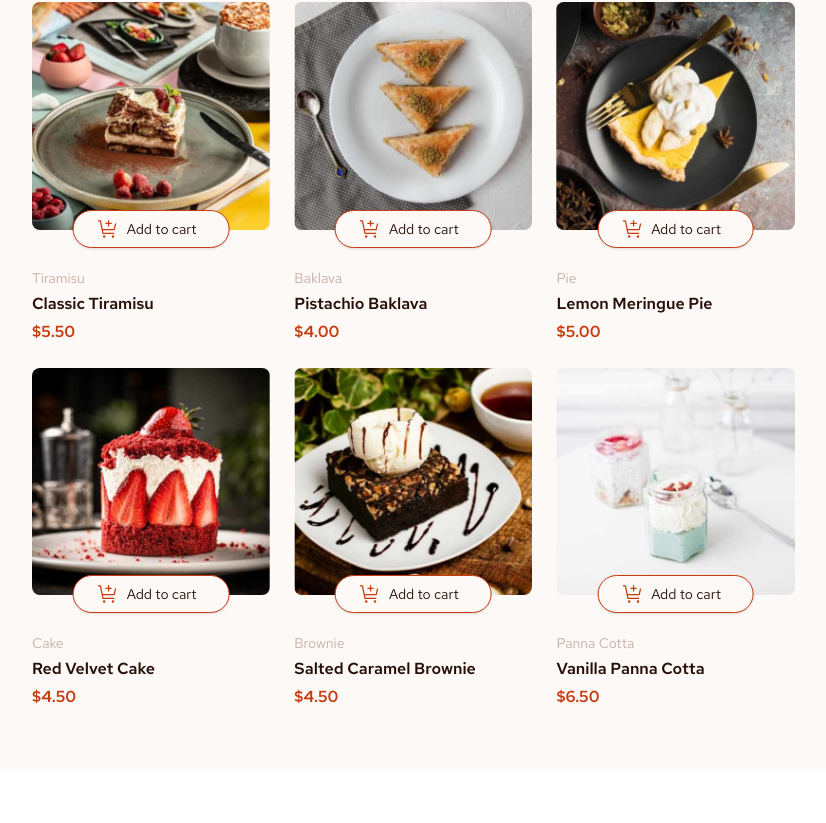
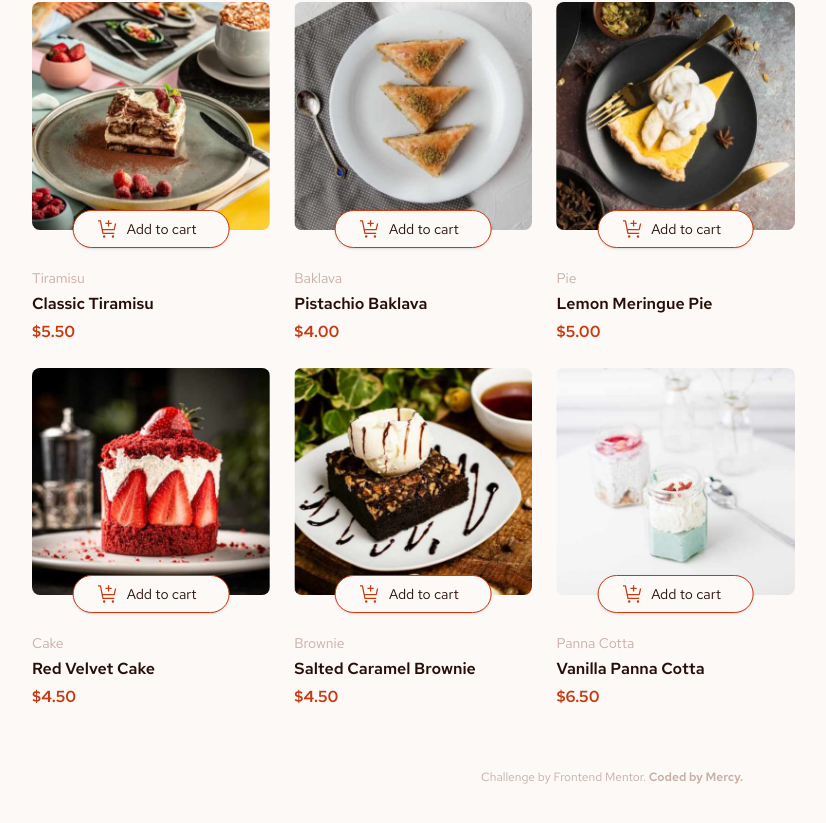
Before and after one commit to Mer-xie/product-listing, a React (Vite) app in the folder cart/: page / in a window 1280 px wide. Shown: the part 488-1311 px from the top of the page, without its empty margins (28-854 px from the left). Before the commit the page ends 1257 px from the top, so only its background shows below. Built offline with nearby package versions, Linux system fonts and the light colour scheme.

Commit message:
minor details

```diff
--- a/cart/src/components/products.tsx
+++ b/cart/src/components/products.tsx
@@ -30,6 +30,8 @@ export default function Products() {
                     </div>
                 </div>
             </div>
+            <p className={'text-(--rose300) text-xs text-center pt-15'}>Challenge by <a href="https://www.frontendmentor.io?ref=challenge">Frontend Mentor</a>.
+               <span className={'font-[600]'}> Coded by Mercy.</span> </p>
             </>
     );
 }
```
